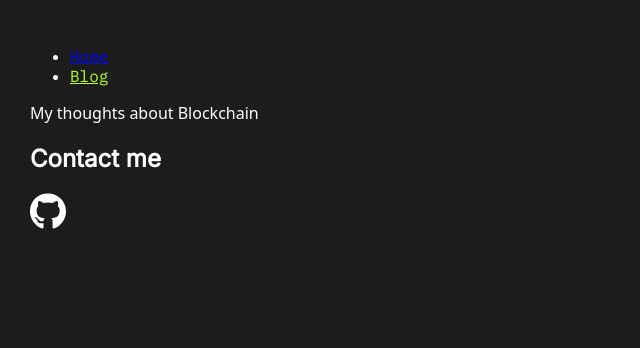
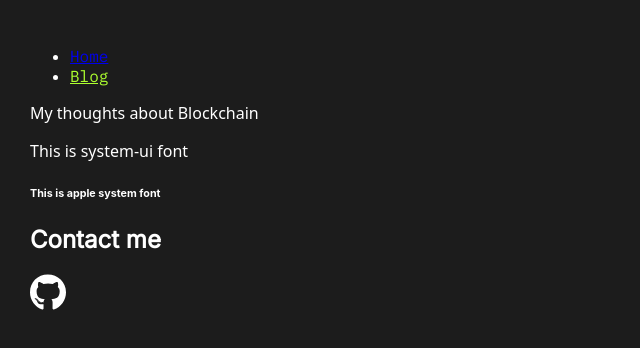
Before and after one commit to 0xNike/Gatsby-Website, a Gatsby site: page /blog in a window 1280 px wide. Shown: the top 348 px of the page, without its empty margins (0-640 px from the left). Built offline with nearby package versions, Linux system fonts and the light colour scheme; Gatsby itself is replaced by a stand-in of ours.

Commit message:
Updated font stack and blog

```diff
--- a/src/components/layout.module.css
+++ b/src/components/layout.module.css
@@ -16,6 +16,10 @@ h1,h2,h3,h4,h5 {
 
 p {
   font-family: system-ui, -apple-system, BlinkMacSystemFont, 'Segoe UI', Roboto, Oxygen, Ubuntu, Cantarell, 'Open Sans', 'Helvetica Neue', sans-serif;
+}
+
+h6 {
+  font-family: -apple-system;
 }
 
 /* Nav Bar and Links */
--- a/src/pages/blog.js
+++ b/src/pages/blog.js
@@ -7,6 +7,8 @@ const BlogPage = () => {
   return (
     <Layout pageTitle="blog">
         <p>My thoughts about Blockchain</p>
+        <p>This is system-ui font</p>
+        <h6>This is apple system font</h6>
     </Layout>
   )
 }
```
